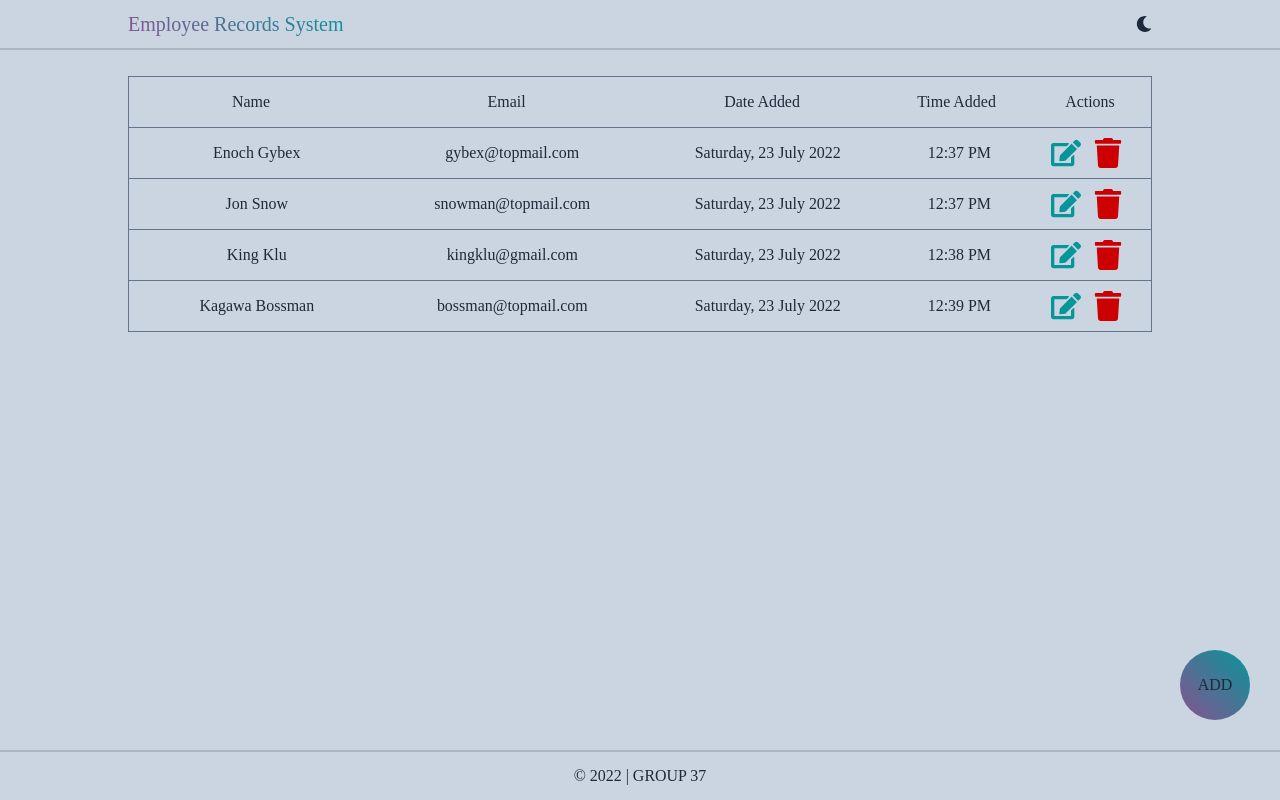
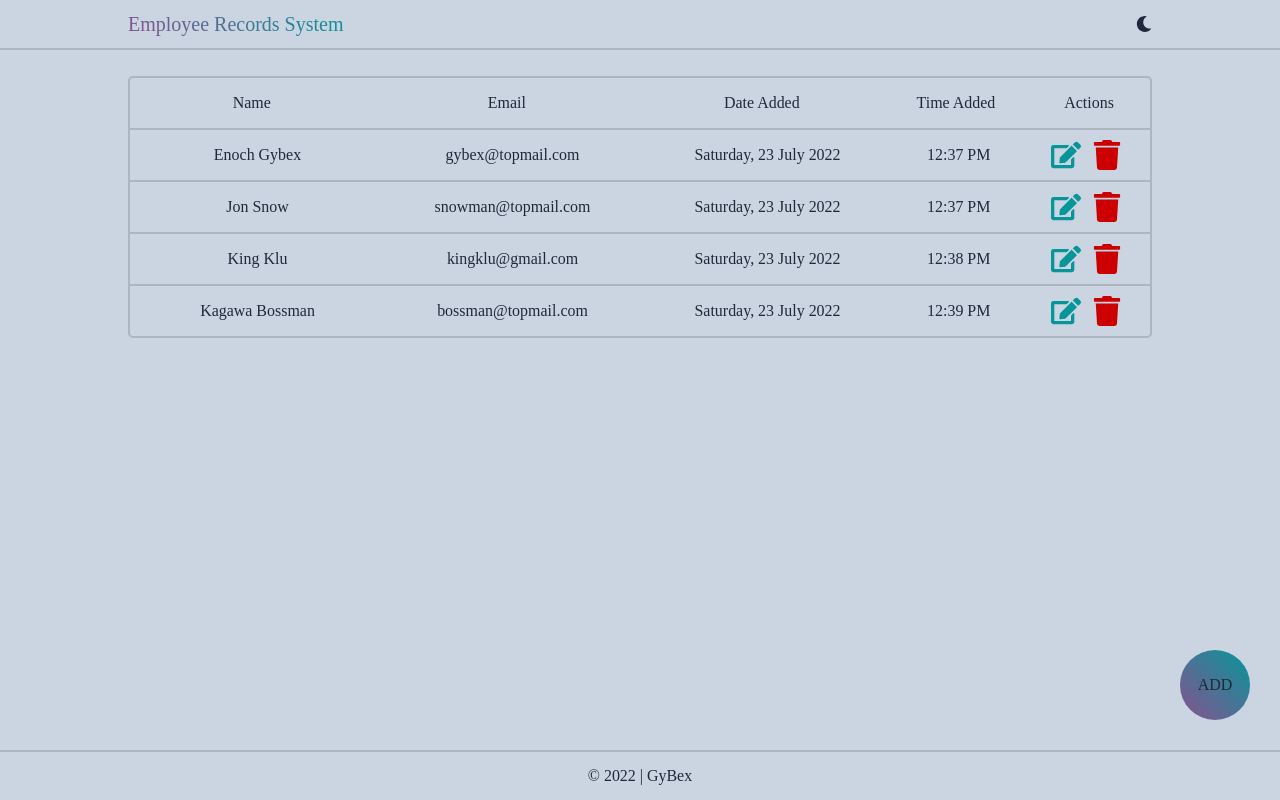
Before and after one commit to Yawson-Enoch/employee-records-system, a Next.js app: page / in a window 1280 px wide. Built offline with nearby package versions, Linux system fonts and the light colour scheme; a web font is replaced by a local one.

Commit message:
optimize page animations and minor tweaks

```diff
--- a/animations/animations.ts
+++ b/animations/animations.ts
@@ -60,20 +60,3 @@ export const slideRight = {
     damping: 10,
   },
 };
-
-export const addButtonAnimation = {
-  initial: {
-    x: 300,
-    scale: 0.5,
-  },
-  animate: {
-    x: 0,
-    scale: 1,
-  },
-  hover: {
-    scale: 1.1,
-  },
-  tap: {
-    scale: 0.9,
-  },
-};
--- a/components/footer/Footer.tsx
+++ b/components/footer/Footer.tsx
@@ -6,7 +6,7 @@ const Footer = () => {
     <StyledFooter>
       <FooterContent>
         <p>
-          &copy; <span>{year} | GROUP 37</span>
+          &copy; <span>{year} | GyBex</span>
         </p>
       </FooterContent>
     </StyledFooter>
--- a/components/main/AddButton.styles.ts
+++ b/components/main/AddButton.styles.ts
@@ -1,12 +1,10 @@
 import { motion } from 'framer-motion';
 import styled from 'styled-components';
-import { addButtonAnimation } from '../../animations/animations';
+import { bumpEffect } from '../../animations/animations';
 
 export const StyledAddButton = styled(motion.button).attrs(() => {
   return {
-    variants: addButtonAnimation,
-    initial: 'initial',
-    animate: 'animate',
+    variants: bumpEffect,
     whileHover: 'hover',
     whileTap: 'tap',
   };
--- a/components/main/EmployeeData.styles.ts
+++ /dev/null
@@ -1,15 +0,0 @@
-import { motion } from 'framer-motion';
-import styled from 'styled-components';
-import { slideRight } from '../../animations/animations';
-
-export const StyledEmployeesData = styled(motion.ul).attrs(() => {
-  return {
-    variants: slideRight,
-    initial: 'initial',
-    animate: 'animate',
-  };
-})`
-  border-right: var(--border-secondary);
-  border-left: var(--border-secondary);
-  border-bottom: var(--border-secondary);
-`;
--- a/components/main/EmployeeData.tsx
+++ b/components/main/EmployeeData.tsx
@@ -1,15 +1,14 @@
 import { useErsContext } from '../../store/ers/ErsContext';
-import { StyledEmployeesData } from './EmployeeData.styles';
 import EmployeeList from './EmployeeList';
 
 const EmployeeData = () => {
   const { state } = useErsContext();
   return (
-    <StyledEmployeesData>
+    <ul>
       {state.employees.map(employee => (
         <EmployeeList key={employee.id} {...employee} />
       ))}
-    </StyledEmployeesData>
+    </ul>
   );
 };
 
--- a/components/main/EmployeeList.styles.ts
+++ b/components/main/EmployeeList.styles.ts
@@ -8,10 +8,7 @@ export const StyledEmployeeList = styled.li`
   place-items: center;
   padding: 1rem 0;
   transition: border 0.3s linear;
-
-  &:not(:last-child) {
-    border-bottom: var(--border-secondary);
-  }
+  border-top: var(--border-primary);
 `;
 
 export const ButtonsContainer = styled.div`
--- a/components/main/HomePage.styles.ts
+++ b/components/main/HomePage.styles.ts
@@ -1,9 +1,22 @@
 import { motion } from 'framer-motion';
 import styled from 'styled-components';
+import { slideRight } from '../../animations/animations';
 import { Wrapper } from '../../styles/utils';
 
-export const HomepageWrapper = styled(motion.div)`
+export const HomepageWrapper = styled.div`
   ${Wrapper}
+`;
+
+export const EmployeesDetails = styled(motion.div).attrs(() => {
+  return {
+    variants: slideRight,
+    initial: 'initial',
+    animate: 'animate',
+  };
+})`
+  border: var(--border-primary);
+  margin-inline: auto;
+  border-radius: var(--radius-small);
 `;
 
 export const TitlesContainer = styled(motion.ul)`
@@ -14,5 +27,4 @@ export const TitlesContainer = styled(motion.ul)`
   justify-items: center;
   gap: var(--space-xtra-small);
   padding: 1rem 0;
-  border: var(--border-secondary);
 `;
--- a/components/main/HomePage.tsx
+++ b/components/main/HomePage.tsx
@@ -1,17 +1,14 @@
 import { useErsContext } from '../../store/ers/ErsContext';
+import AddButton from './AddButton';
 import EmployeeData from './EmployeeData';
-import { HomepageWrapper, TitlesContainer } from './HomePage.styles';
+import { EmployeesDetails, HomepageWrapper, TitlesContainer } from './HomePage.styles';
 import Loader from './Loader';
 
 const HomePage = () => {
   const { state } = useErsContext();
 
   if (state.loading || !state.employees) {
-    return (
-      <main>
-        <Loader />
-      </main>
-    );
+    return <Loader />;
   }
 
   if (state.employees.length === 0) {
@@ -19,8 +16,8 @@ const HomePage = () => {
   }
 
   return (
-    <main>
-      <HomepageWrapper>
+    <HomepageWrapper>
+      <EmployeesDetails>
         <TitlesContainer>
           <li>Name</li>
           <li>Email</li>
@@ -29,8 +26,9 @@ const HomePage = () => {
           <li>Actions</li>
         </TitlesContainer>
         <EmployeeData />
-      </HomepageWrapper>
-    </main>
+      </EmployeesDetails>
+      <AddButton />
+    </HomepageWrapper>
   );
 };
 
--- a/pages/index.tsx
+++ b/pages/index.tsx
@@ -1,6 +1,5 @@
 import { AnimatePresence } from 'framer-motion';
 import Head from 'next/head';
-import AddButton from '../components/main/AddButton';
 import ConfirmDelete from '../components/main/ConfirmDeleteBox';
 import CreateUserForm from '../components/main/CreateUserForm';
 import ErrorMessageBox from '../components/main/ErrorMessageBox';
@@ -17,8 +16,9 @@ const Home = () => {
         <meta name='keywords' content='home page' />
         <title>Ers</title>
       </Head>
-      <HomePage />
-      <AddButton />
+      <main>
+        <HomePage />
+      </main>
       <AnimatePresence>
         {state.createUserFormActive && <CreateUserForm key='form' />}
         {state.confirmDeleteBoxActive && <ConfirmDelete key='delete' />}
--- a/styles/global-styles.ts
+++ b/styles/global-styles.ts
@@ -113,7 +113,7 @@ body[data-theme='light'] {
 
 body[data-theme='dark'] {
   --clr-primary: #01040e;
-  --clr-secondary: var(--grey-300);
+  --clr-secondary: var(--grey-400);
   --clr-accent-tertiary: rgb(1, 5, 15);
   --border-primary: 2px solid rgba(255, 255, 255, 0.05);
   --box-shadow-outside: 4px 4px 4px var(--clr-black),
```
Also changed, not shown: 1 other file (tests, documents, lock files or other folders).
